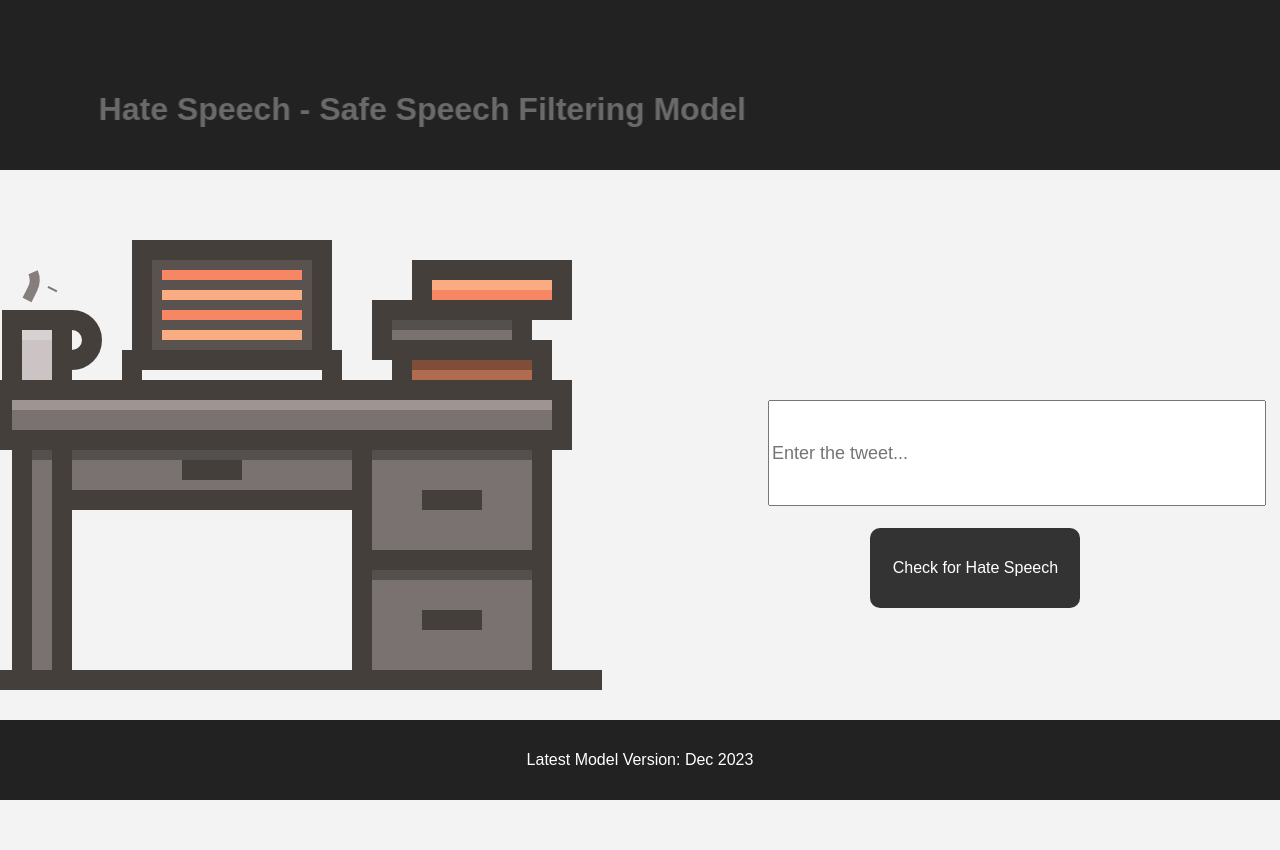
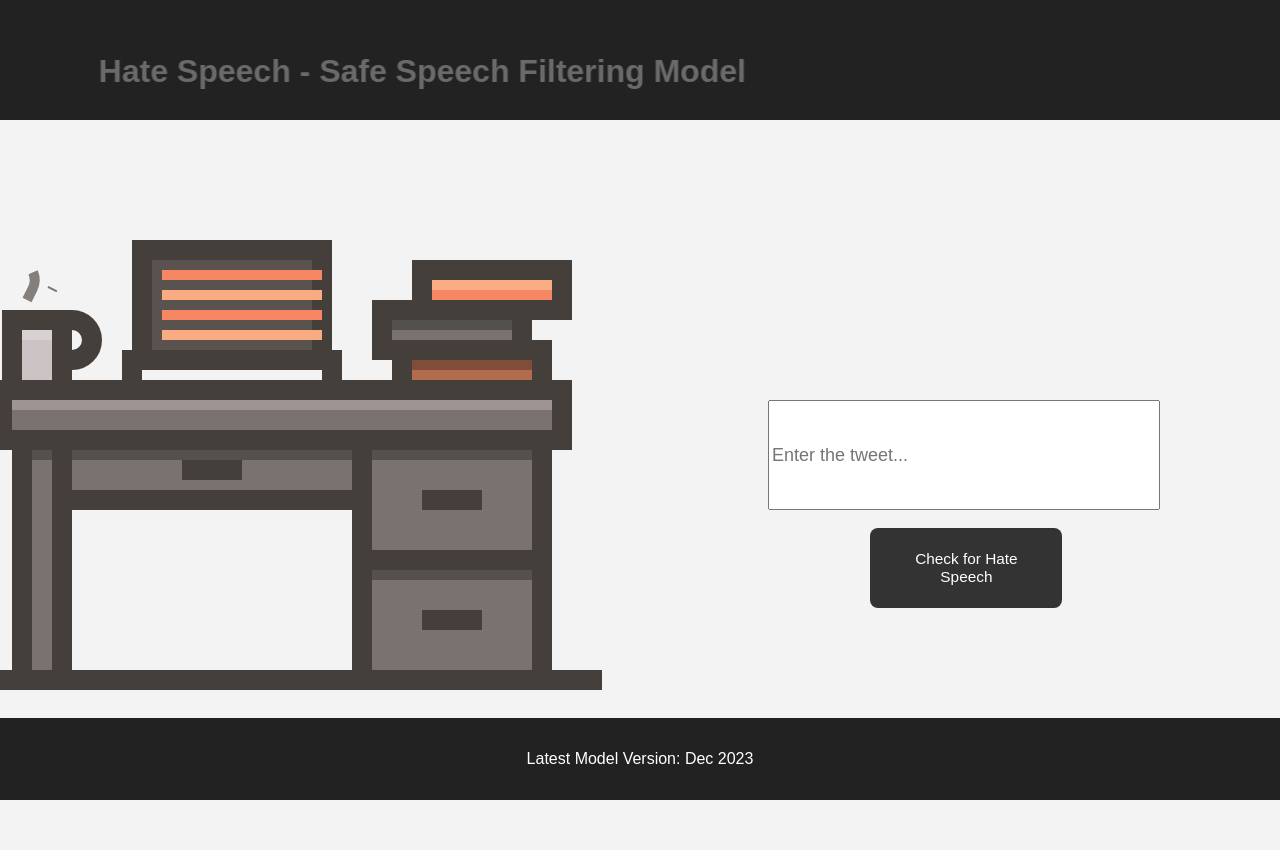
Before and after one commit to KartikeyBartwal/Hate-Speech-Detection-using-Natural-Language-Processing, a Flask app: page / in a window 1280 px wide. After the commit the page ends 800 px from the top, so only its background shows below. Run offline with Flask 3, Linux system fonts and the light colour scheme; parts of the project's set-up code (start-up, migrations or seed data) failed here and were passed over.

Commit message:
responsive try 1

```diff
--- a/templates/home.html
+++ b/templates/home.html
@@ -7,9 +7,7 @@
   <style>
     /* General Styling */
 
-    .wrap {height:100%; overflow:hidden;}
 body {
-  overflow: hidden;;
   height:100%;
   margin: 0;
   font-family: 'Arial', sans-serif;
@@ -21,7 +19,7 @@
 header {
   background-color: #222;
   color: #fff;
-  padding: 20px 0;
+  padding: 1vh 0;
   text-align: center;
 }
 
@@ -33,7 +31,7 @@
 }
 
 nav ul li {
-  margin: 0 15px;
+  margin: 0 1vh;
 }
 
 nav ul li a {
@@ -49,7 +47,7 @@
 
 /* Main Content Styling */
 main {
-  height: calc(100vh - 120px); /* Adjust for footer height */
+  height: calc(100vh - 10vh); /* Adjust for footer height */
   display: flex;
   justify-content: center;
   align-items: center;
@@ -72,7 +70,7 @@
 /* Title Container Styling */
 .title-container {
   text-align: center;
-  margin-top: 50px;
+  margin-top: 3vh;
 }
 
 /* Title Animation */
@@ -101,7 +99,7 @@
 /* Result Text Styling */
 #result_text {
   font-family: 'Arial', sans-serif;
-  font-size: 40px;
+  font-size: 4vw;
   text-align: center;
   position: absolute;
   top: 43%;
@@ -119,13 +117,13 @@
 
 /* Input Styling */
 input[type="text"] {
-  padding: 15px;
-  margin-bottom: 20px;
-  width: 300px;
+  padding: 3vw;
+  margin-bottom: 5vh;
+  width: 10vw;
   display: block;
   margin: 0 auto;
-  border-radius: 8px;
-  border: 1px solid #ccc;
+  border-radius: 1vr;
+  border: 1vh solid #ccc;
   transition: border-color 0.3s ease;
 }
 
@@ -139,8 +137,8 @@
   position:absolute;
   top:50%;
   left:60%;
-  width: 490px;
-  height: 100px;
+  width: 30vw;
+  height: 13vh;
 }
 
 /* Button Styling */
@@ -148,17 +146,17 @@
   position:absolute;
   top:66%;
   left:68%;
-  width: 210px;
-  height: 80px;
-  padding: 10px 20px;
+  width: 15vw;
+  height: 10vh;
+  padding: 1vw 2vw;
   background-color: #333;
   color: #fff;
   border: none;
-  border-radius: 10px;
+  border-radius: 1vh;
   cursor: pointer;
   transition: background-color 0.3s ease;
   display: block;
-  font-size: 16px;
+  font-size: 1.2vw;
 }
 
 button:hover {
@@ -174,7 +172,7 @@
   background-color: #222;
   color: #fff;
   text-align: center;
-  padding: 15px 0;
+  padding: 2vh 0;
   position: fixed;
   bottom: 0;
   width: 100%;
@@ -228,8 +226,8 @@
 }
 
 @keyframes writing {
-  0% { width: 0px; opacity: 1;}
-  100% { width: 14px; opacity: 1;}
+  0% { width: 0vw; opacity: 1;}
+  100% { width: 2vh; opacity: 1;}
 }
 
 .animation-container {
```
